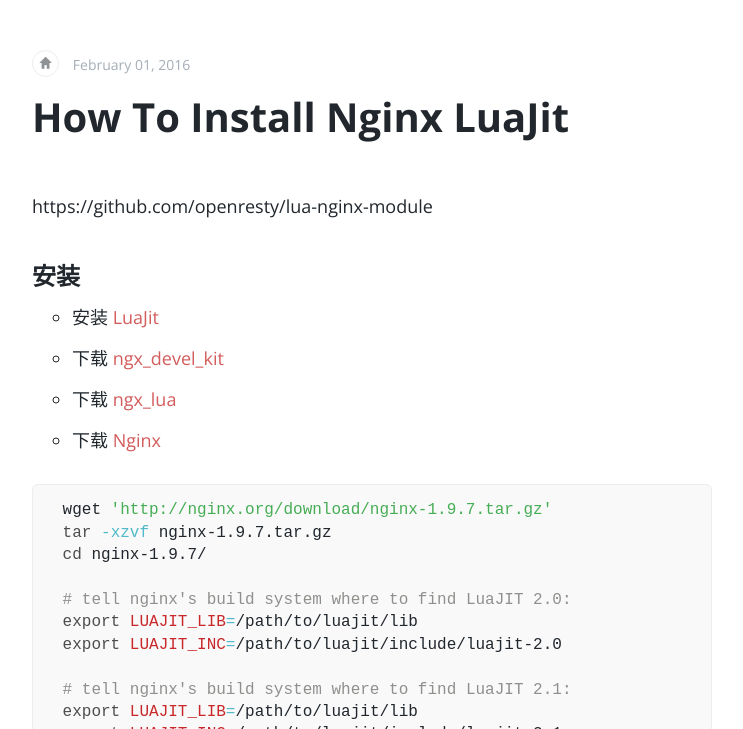
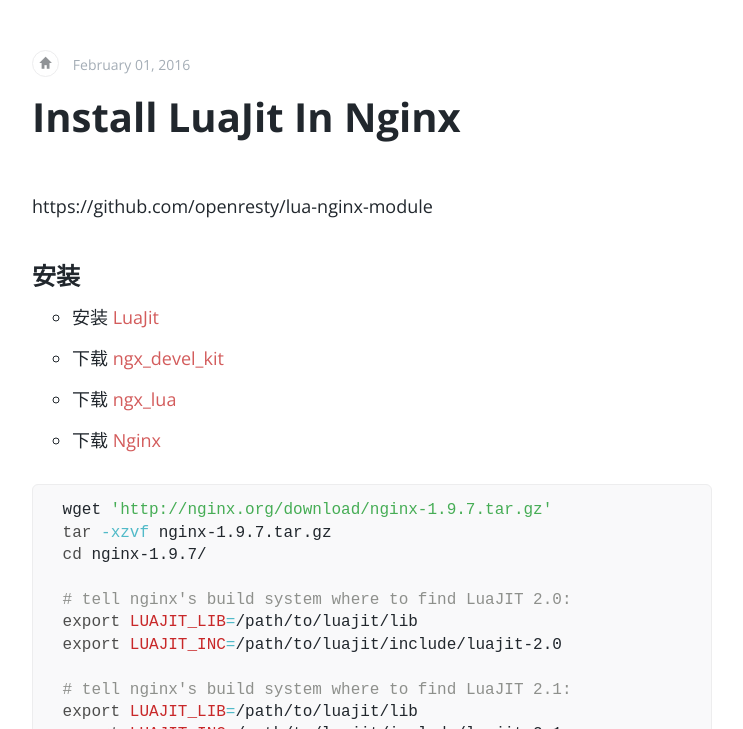
Before and after one commit to ftchao/chao.github.io, a Jekyll site: the page built from _posts/2016-02-01-nginx-luajit.md, in a window 1280 px wide and 900 px high, scrolled down 373 px, cut to the strip 171-900 px from the top of the window. Shown: the whole strip, without its empty margins (268-1011 px from the left). Built offline with Jekyll 4.4.1, drawn with Linux system fonts in a browser that asks for light colours.

Commit message:
fix: nginx-luajit title

```diff
--- a/_posts/2016-02-01-nginx-luajit.md
+++ b/_posts/2016-02-01-nginx-luajit.md
@@ -1,6 +1,6 @@
 ---
 layout: post
-title: "How To Install Nginx LuaJit"
+title: "Install LuaJit In Nginx"
 image: nginx.png
 video: false
 ---
```
